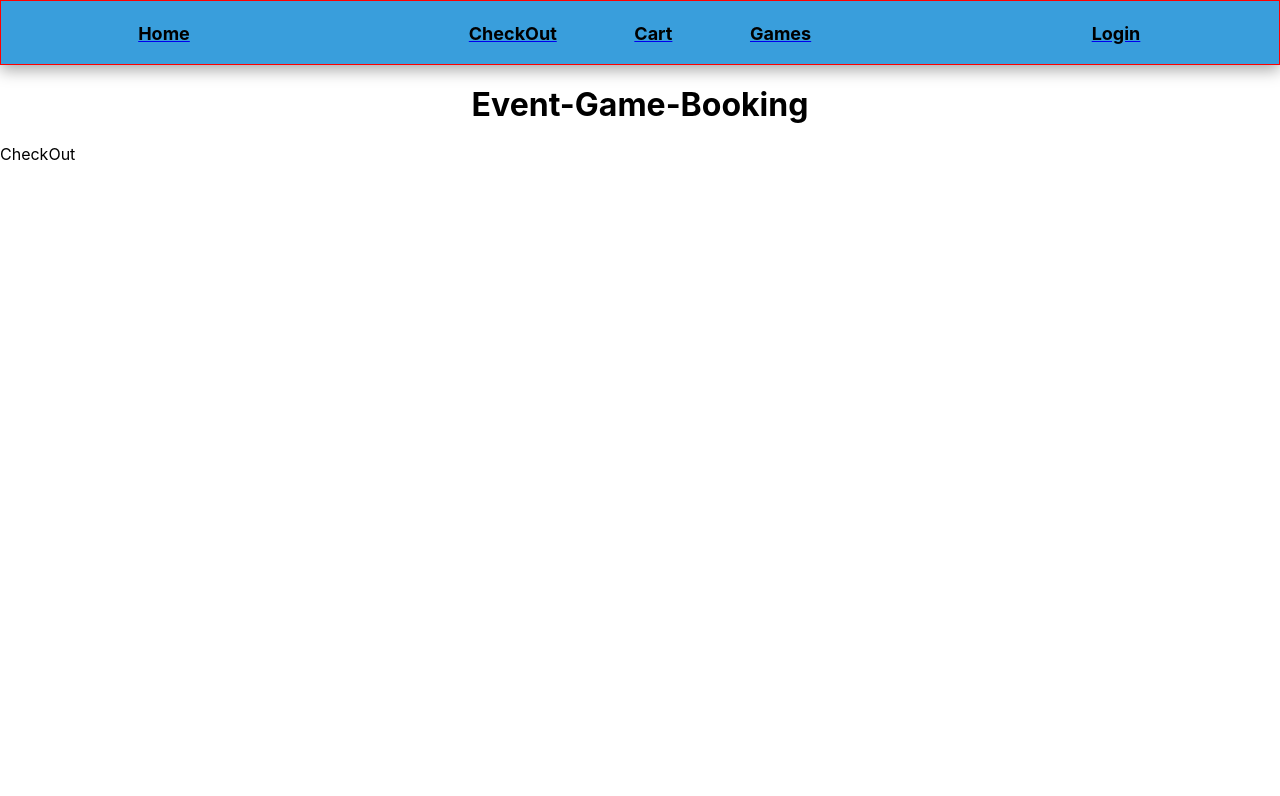
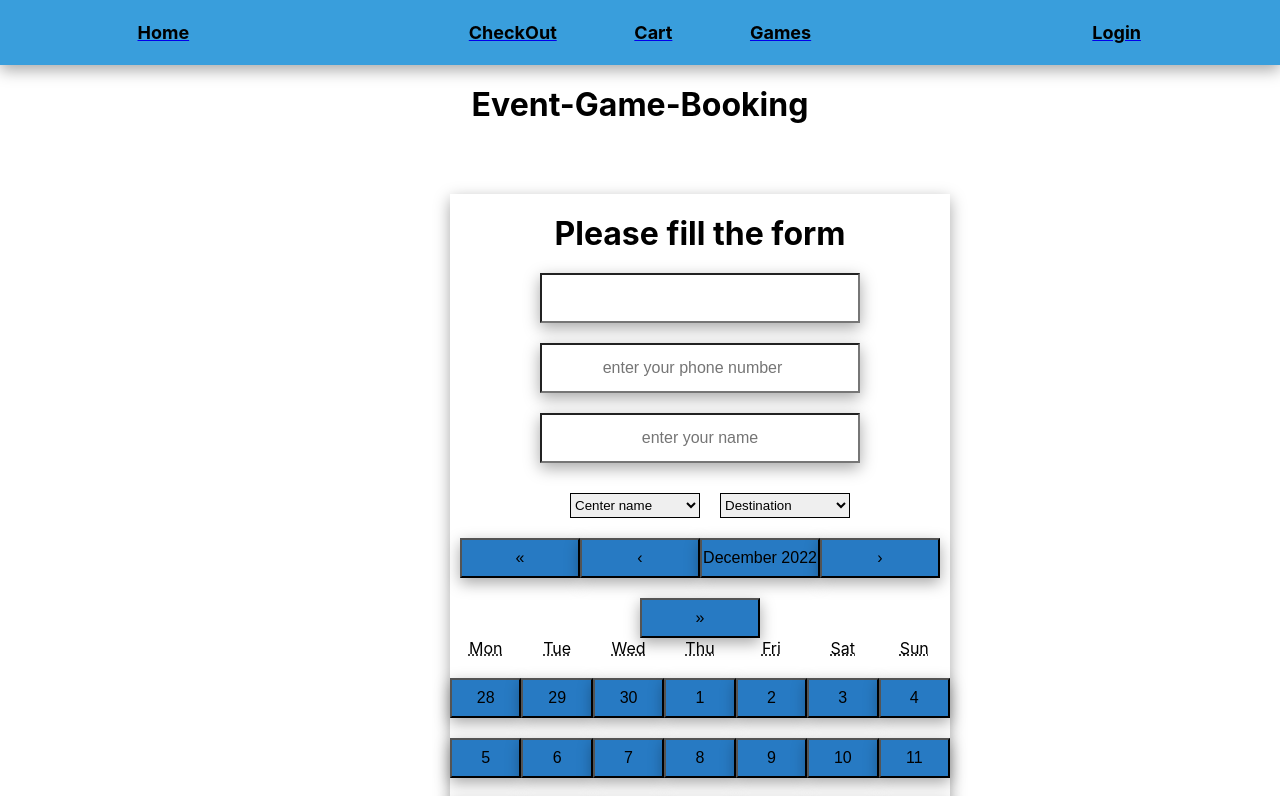
Before and after one commit to Sharadu16/Desun-Tech-assignment, a React (Create React App) app in the folder event-game-booking/: page /checkOut in a window 1280 px wide. Shown: the top 796 px of the page. Built offline with nearby package versions, Linux system fonts and the light colour scheme.

Commit message:
checkout and cart done

```diff
--- a/event-game-booking/package.json
+++ b/event-game-booking/package.json
@@ -6,7 +6,9 @@
     "@testing-library/jest-dom": "^5.16.5",
     "@testing-library/react": "^13.4.0",
     "@testing-library/user-event": "^13.5.0",
+    "axios": "^1.2.1",
     "react": "^18.2.0",
+    "react-calendar": "^4.0.0",
     "react-dom": "^18.2.0",
     "react-router-dom": "^6.6.1",
     "react-scripts": "5.0.1",
--- a/event-game-booking/src/App.js
+++ b/event-game-booking/src/App.js
@@ -10,6 +10,10 @@ import Cart from './components/Cart';
 import CheckOut from './components/CheckOut';
 
 function App() {
+
+  const auth = localStorage.getItem("cred");
+  console.log(auth);
+
   return (
     <>
       <Navbar/>
--- /dev/null
+++ b/event-game-booking/src/components/Calender.jsx
@@ -0,0 +1,14 @@
+import React, { useState } from 'react';
+import Calendar from 'react-calendar';
+
+const Calender = () => {
+    const [value, onChange] = useState(new Date());
+
+    return (
+      <div>
+        <Calendar onChange={onChange} value={value} />
+      </div>
+    );
+}
+
+export default Calender
--- a/event-game-booking/src/components/Cart.jsx
+++ b/event-game-booking/src/components/Cart.jsx
@@ -3,11 +3,12 @@ import styled from "../styles/cart.module.css"
 
 const Cart = () => {
   let data = JSON.parse(localStorage.getItem("data"));
-  const addToCheck = (item) => {
-     console.log(item);
+  const addToCheck = (name) => {
+    localStorage.setItem("title",name);
   }
   const deleteItem = (id) => {
     console.log("deleted");
+
   }
 
   return (
@@ -18,7 +19,7 @@ const Cart = () => {
                     <img src={item.image} alt={item.name} />
                     <h2>{item.name}</h2>
                     <p className={styled.about}>{item.about}</p>
-                    <button onClick={() => addToCheck(item)}>CheckOut</button>
+                    <button onClick={() => addToCheck(item.name)}>CheckOut</button>
                     <button onClick={() => deleteItem(item.id)}>Remove</button>
                 </div>
             })
--- a/event-game-booking/src/components/CheckOut.jsx
+++ b/event-game-booking/src/components/CheckOut.jsx
@@ -1,8 +1,61 @@
-import React from 'react'
+import React, { useState } from 'react'
+import styled from  "../styles/check.module.css";
+import Calender from './Calender';
 
 const CheckOut = () => {
+  const [title, setTitle] = useState("");
+  const [phone, setPhone] = useState("");
+  const [center, setCenter] = useState("");
+  const [dest, setDest] = useState("");
+  const [data, setData] = useState({});
+
+  let name = localStorage.getItem("title");
+  // console.log(name);
+
+  const handleSubmit = (e) =>{
+     e.preventDefault();
+     setData({
+        name : title,
+        phone : phone,
+        center : center,
+        destination : dest,
+     })
+     localStorage.setItem("formData", JSON.stringify(data));
+  }
+
+
+  console.log(title,phone);
+
+  const changeCenter = (e) =>{
+    setCenter(e.target.value);
+  }
+  const changeDestination = (e) =>{
+    setDest(e.target.value);
+  }
+
   return (
-    <div>CheckOut</div>
+    <div className={styled.mainDiv}>
+      <form onSubmit={handleSubmit}>
+        <h1>Please fill the form</h1>
+         <input value={name} type="text" />
+         <input type="number" placeholder='enter your phone number' onChange={(e) =>setPhone(e.target.value)} />
+         <input type="text" placeholder='enter your name' onChange={(e) =>setTitle(e.target.value)} />
+         <div className={styled.selectDiv}>
+          <select value={center} onChange={changeCenter}>
+            <option value="">Center name</option>
+            <option value="banglore">Banglore</option>
+          </select>
+          <select value={dest} onChange={changeDestination}>
+            <option value="">Destination</option>
+            <option value="banglore">Banglore</option>
+            <option value="chennai">Chennai</option>
+            <option value="kolkata">Kolkata</option>
+          </select>
+         </div>
+         <Calender/>
+         <button type="submit">Submit Form</button>
+      </form>
+    </div>
   )
 }
 
--- a/event-game-booking/src/components/GameList.jsx
+++ b/event-game-booking/src/components/GameList.jsx
@@ -1,39 +1,28 @@
-import React from 'react'
-import styled from "../styles/game.module.css"
+import React, {useState, useEffect } from 'react'
+import styled from "../styles/game.module.css";
+import axios from "axios";
 
 const GameList = () => {
-    const data = [
-        {
-           id : 1,
-           name : "Hi Sticker",
-           image : "https://bigfun.com.au/wp-content/uploads/high-striker-460w.jpg",
-           about : "A high striker, also known as a strength tester, or strongman game, is an attraction used in funfairs, amusement parks, fundraisers, and carnivals.  It operates by utilizing the lever where one end holds a puck attached to the tower and the other end is struck by the person or contestant using a hammer or mallet."
-        },
-        {
-            id : 2,
-            name : "Punch Game",
-            image : "https://encrypted-tbn0.gstatic.com/images?q=tbn:ANd9GcTn3h5Pc1JWRYf9Su-gxO_SBOv18sFJY-TnojyzO1E3nCJ8O_hWj6_Zg1i6xqXxDj7kqsE&usqp=CAU",
-            about : "The punching game is when you and your opponent choose a part of the body, usually the upper arm, and you punch each other in the same spot as hard as you can until one of you quits."
-         },
-         {
-            id : 3,
-            name : "Bow & Arrow",
-            image : "https://encrypted-tbn0.gstatic.com/images?q=tbn:ANd9GcSQXtF7INzzi22XaxyKeNR8-TGdMvw0MAGnpjqCemHImW6TRP4&s",
-            about : "Bow and Arrow is an arcade game where the player takes on a role of a skilled bowman, on a quest to challenge the dreaded Black Archer. On most levels, the goal is either to successfully hit specified moving targets or to survive a wave of dangerous flying objects, which can be avoided or shot down."
-         },
-         {
-            id : 4,
-            name : "Catch Fish",
-            image : "https://play-lh.googleusercontent.com/l7YeoPKgVPdSmtPbAgzvQdaa5Qvbuh1pD0JAer_U6wA5w_zsgInLuwemWmh_v15Ymw=w240-h480-rw",
-            about : "Catch the Fish is a fun fishing game in which you have to pull little fish out of the water to form the given words. First choose a difficulty level, depending on whether you are a beginner or an advanced fisherman. Then get into your boat and cast the fishing hook to collect as many points as possible."
-         }
-    ];
+   const [data, setData] = useState([]);
    var item = [];
+
+   const getData =() => {
+      axios.get(`https://6322eabe362b0d4e7dd65524.mockapi.io/gameList`).then((res)=>{
+          setData(res.data);
+      }).catch((err)=>{
+         console.log(err);
+      })
+   }
+
+   useEffect(() =>{
+    getData();
+   },[])
+
     const addCart = (data) =>{
-          console.log(data);
-          item.push(data)
-          localStorage.setItem("data", JSON.stringify(item))
-    }
+         //  console.log(data);
+          item.push(data);
+          localStorage.setItem("data", JSON.stringify(item));
+   }
 
   return (
      <div className={styled.container}>
--- a/event-game-booking/src/components/Login.jsx
+++ b/event-game-booking/src/components/Login.jsx
@@ -7,6 +7,7 @@ const Login = () => {
     const [email, setEmail] = useState("");
     const [password, setPassword] = useState("");
     const navigate = useNavigate();
+    const [auth, setAuth] = useState(false);
 
     let credData = JSON.parse(localStorage.getItem("AuthInfo"))
 
@@ -15,9 +16,12 @@ const Login = () => {
     const HandleFormSubmit = () => {
          if(credData.email===email && credData.password===password)
          {
-            alert("Login Successfully");
-            navigate("/gameList");
+              setAuth(true);
+              localStorage.setItem("cred", auth);
+              alert("Login Successfully");
+              navigate("/gameList");
          }else{
+            setAuth(false);
             alert("Please Fill Valid Information");
          }
          setEmail("");
--- /dev/null
+++ b/event-game-booking/src/styles/check.module.css
@@ -0,0 +1,22 @@
+.mainDiv{
+    /* border: 1px solid red; */
+    width: 500px;
+    height: auto;
+    margin : 50px 0px 0px 450px;
+    text-align: center;
+    box-shadow: rgba(0, 0, 0, 0.35) 0px 5px 15px;
+}
+h1{
+   padding-top: 20px;
+}
+input{
+    height: 50px;
+    font-size: 16px;
+}
+.selectDiv>select{
+    border: 1px solid black;
+    width: 130px;
+    height: 25px;
+    margin-left: 20px;
+    margin-top: 30px;
+}
--- a/event-game-booking/src/styles/navbar.module.css
+++ b/event-game-booking/src/styles/navbar.module.css
@@ -4,7 +4,7 @@
     box-sizing: border-box;
 }
 .navbar{
-    border: 1px solid red;
+    /* border: 1px solid red; */
     width:100%;
     height: 65px;
     display: flex;
```
Also changed, not shown: 1 other file (tests, documents, lock files or other folders).
